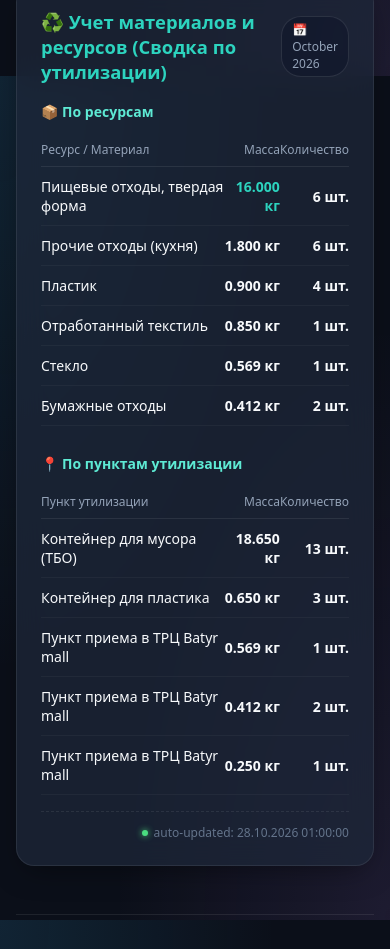
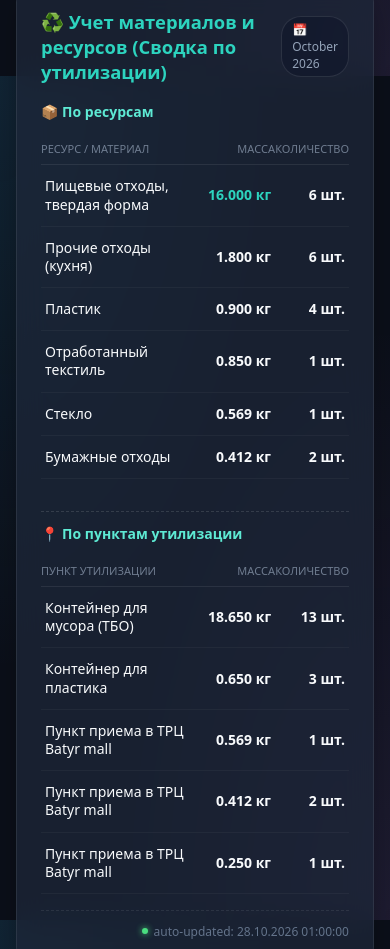
Before and after one commit to dmitry-lab-git/Projects, a plain HTML site: page index.html in a window 390 px wide. Shown: the part 1612-2561 px from the top of the page. Drawn offline with Linux system fonts and the light colour scheme; no server answers.

Commit message:
fix: mobile table layout for recycling card - fixed columns, nowrap kg

```diff
--- a/index.html
+++ b/index.html
@@ -212,7 +212,7 @@
             box-shadow: 0 0 6px var(--accent-green);
         }
 
-        /* ТЗ-004 Стили для сетки утилизации */
+        /* ТЗ-004 & ТЗ-005 Стили для сетки утилизации */
         .waste-grid {
             display: grid;
             grid-template-columns: 1fr;
@@ -227,10 +227,16 @@
             margin-bottom: 12px;
         }
 
+        /* A. Фикс layout таблицы по ТЗ-005 */
         .waste-col table {
+            table-layout: fixed;
             width: 100%;
             border-collapse: collapse;
         }
+
+        .waste-col col:nth-child(1) { width: 50%; }
+        .waste-col col:nth-child(2) { width: 26%; }
+        .waste-col col:nth-child(3) { width: 24%; }
 
         .waste-col th {
             color: #94a3b8;
@@ -244,12 +250,14 @@
         .waste-col th:nth-child(2),
         .waste-col th:nth-child(3) {
             text-align: right;
+            white-space: nowrap;
         }
 
         .waste-col td {
             padding: 10px 0;
             border-bottom: 1px solid rgba(255, 255, 255, 0.04);
             font-size: 14px;
+            word-wrap: break-word;
         }
 
         .waste-col td:nth-child(2),
@@ -257,8 +265,36 @@
             text-align: right;
             font-weight: 600;
             font-variant-numeric: tabular-nums;
+            white-space: nowrap;
         }
 
+        /* B. Mobile breakpoint по ТЗ-005 */
+        @media (max-width: 767px) {
+            .waste-grid {
+                grid-template-columns: 1fr;
+                gap: 32px;
+            }
+
+            .waste-col th {
+                font-size: 11px;
+                text-transform: uppercase;
+                opacity: 0.7;
+                white-space: nowrap;
+            }
+
+            .waste-col td {
+                font-size: 14px;
+                line-height: 1.3;
+                padding: 12px 4px;
+            }
+
+            #col-point {
+                border-top: 1px dashed rgba(255, 255, 255, 0.12);
+                padding-top: 12px;
+            }
+        }
+
+        /* C. Wide breakpoint */
         @media (min-width: 1024px) {
             .waste-grid {
                 grid-template-columns: 1fr 1fr;
@@ -391,6 +427,11 @@
                     <div class="waste-col" id="col-resource">
                         <div class="waste-col-header">📦 По ресурсам</div>
                         <table>
+                            <colgroup>
+                                <col>
+                                <col>
+                                <col>
+                            </colgroup>
                             <thead>
                                 <tr>
                                     <th>Ресурс / Материал</th>
@@ -436,6 +477,11 @@
                     <div class="waste-col" id="col-point">
                         <div class="waste-col-header">📍 По пунктам утилизации</div>
                         <table>
+                            <colgroup>
+                                <col>
+                                <col>
+                                <col>
+                            </colgroup>
                             <thead>
                                 <tr>
                                     <th>Пункт утилизации</th>
```
